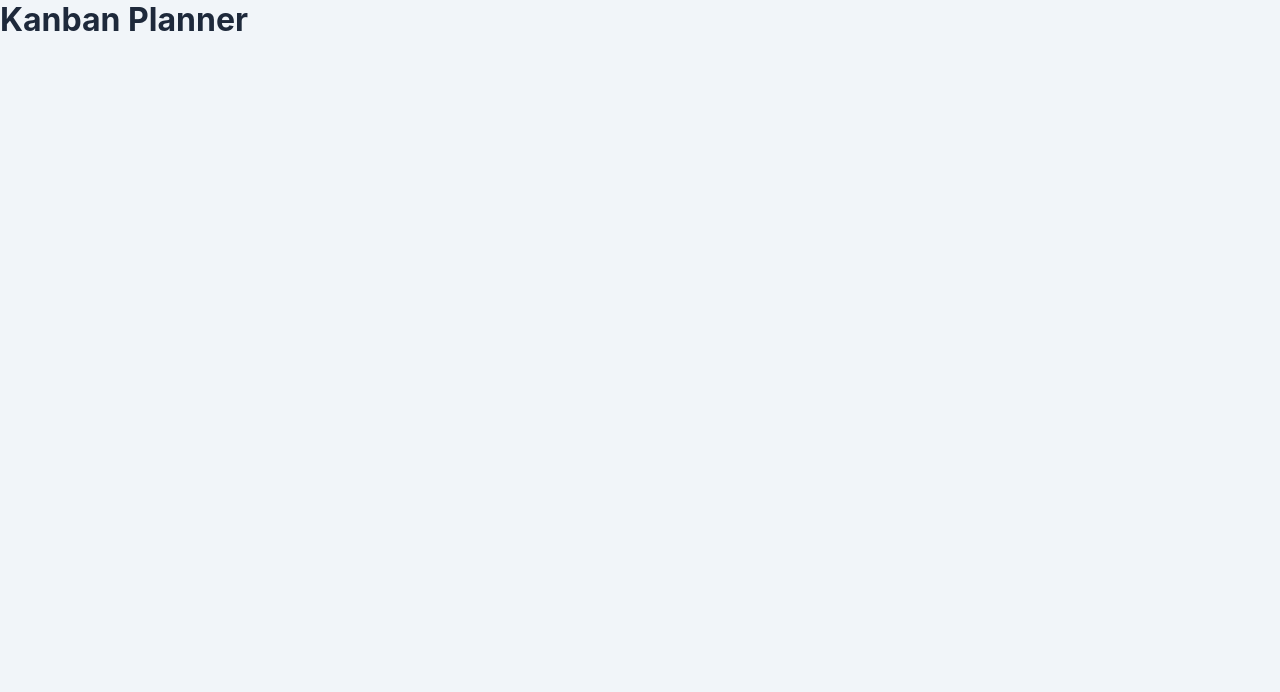
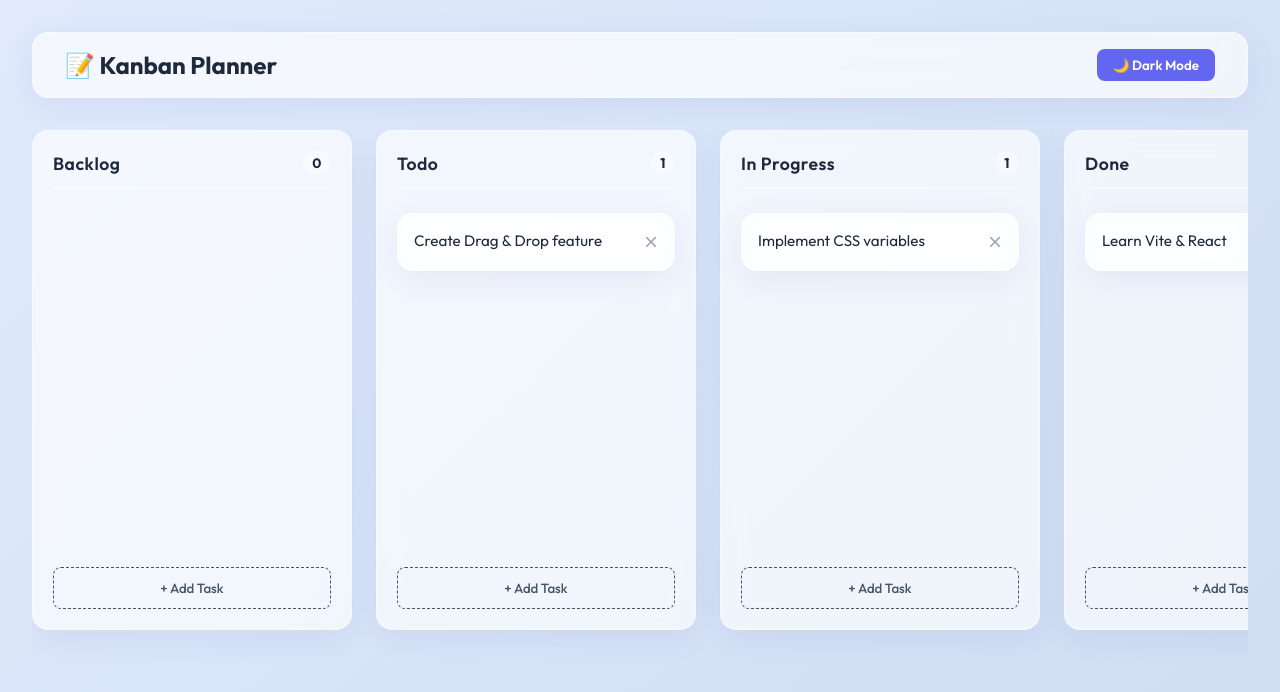
Before and after one commit to TalhaNALBANT/kanban-planner, a React (Vite) app: page / in a window 1280 px wide. Shown: the top 692 px of the page. Built offline with nearby package versions, Linux system fonts and the light colour scheme.

Commit message:
feat: implement kanban board with drag and drop

```diff
--- a/src/App.jsx
+++ b/src/App.jsx
@@ -1,7 +1,44 @@
+import { useState, useEffect } from 'react'
+import Board from './components/Board'
+import './index.css'
+
 function App() {
+  const [isDark, setIsDark] = useState(false);
+
+  useEffect(() => {
+    if (isDark) {
+      document.documentElement.setAttribute('data-theme', 'dark');
+    } else {
+      document.documentElement.setAttribute('data-theme', 'light');
+    }
+  }, [isDark]);
+
   return (
     <div className="app">
-      <h1>Kanban Planner</h1>
+      <header className="glass-panel" style={{ padding: '1rem 2rem', display: 'flex', justifyContent: 'space-between', alignItems: 'center', marginBottom: '2rem' }}>
+        <h2>📝 Kanban Planner</h2>
+
+        <button
+          onClick={() => setIsDark(!isDark)}
+          style={{
+            padding: '0.5rem 1rem',
+            borderRadius: '8px',
+            border: 'none',
+            background: 'var(--accent-color)',
+            color: 'white',
+            cursor: 'pointer',
+            fontWeight: '600',
+            fontFamily: 'inherit',
+            transition: 'background 0.3s'
+          }}
+        >
+          {isDark ? '☀️ Light Mode' : '🌙 Dark Mode'}
+        </button>
+      </header>
+
+      <main style={{ flex: 1, display: 'flex' }}>
+        <Board />
+      </main>
     </div>
   )
 }
--- /dev/null
+++ b/src/components/Board.jsx
@@ -0,0 +1,82 @@
+import { useState, useEffect } from 'react';
+import Column from './Column';
+
+const COLUMNS = ["Backlog", "Todo", "In Progress", "Done"];
+
+export default function Board() {
+    const [tasks, setTasks] = useState(() => {
+        const saved = localStorage.getItem('kanban-tasks');
+        if (saved) {
+            try {
+                return JSON.parse(saved);
+            } catch (e) {
+                return [];
+            }
+        }
+        return [
+            { id: '1', title: 'Learn Vite & React', status: 'Done' },
+            { id: '2', title: 'Implement CSS variables', status: 'In Progress' },
+            { id: '3', title: 'Create Drag & Drop feature', status: 'Todo' }
+        ];
+    });
+
+    useEffect(() => {
+        localStorage.setItem('kanban-tasks', JSON.stringify(tasks));
+    }, [tasks]);
+
+    const handleDragStart = (e, taskId) => {
+        e.dataTransfer.setData("taskId", taskId);
+    };
+
+    const handleDragOver = (e) => {
+        e.preventDefault();
+    };
+
+    const handleDrop = (e, status) => {
+        e.preventDefault();
+        const taskId = e.dataTransfer.getData("taskId");
+
+        setTasks(prevTasks => prevTasks.map(task => {
+            if (task.id === taskId) {
+                return { ...task, status: status };
+            }
+            return task;
+        }));
+    };
+
+    const addTask = (status) => {
+        const title = window.prompt("Enter task details:");
+        if (!title || title.trim() === '') return;
+
+        const newTask = {
+            id: crypto.randomUUID(),
+            title: title.trim(),
+            status
+        };
+
+        setTasks([...tasks, newTask]);
+    };
+
+    const deleteTask = (taskId) => {
+        if (window.confirm("Are you sure you want to delete this task?")) {
+            setTasks(tasks.filter(t => t.id !== taskId));
+        }
+    };
+
+    return (
+        <div className="board">
+            {COLUMNS.map(col => (
+                <Column
+                    key={col}
+                    title={col}
+                    tasks={tasks.filter(t => t.status === col)}
+                    onDragStart={handleDragStart}
+                    onDragOver={handleDragOver}
+                    onDrop={handleDrop}
+                    onAddTask={() => addTask(col)}
+                    onDeleteTask={deleteTask}
+                />
+            ))}
+        </div>
+    );
+}
--- /dev/null
+++ b/src/components/Column.jsx
@@ -0,0 +1,31 @@
+import TaskCard from './TaskCard';
+
+export default function Column({ title, tasks, onDragStart, onDragOver, onDrop, onAddTask, onDeleteTask }) {
+    return (
+        <div
+            className="column glass-panel"
+            onDragOver={onDragOver}
+            onDrop={(e) => onDrop(e, title)}
+        >
+            <div className="column-header">
+                <h3>{title}</h3>
+                <span className="task-count">{tasks.length}</span>
+            </div>
+
+            <div className="task-list">
+                {tasks.map(task => (
+                    <TaskCard
+                        key={task.id}
+                        task={task}
+                        onDragStart={onDragStart}
+                        onDelete={onDeleteTask}
+                    />
+                ))}
+            </div>
+
+            <button className="add-task-btn" onClick={onAddTask}>
+                + Add Task
+            </button>
+        </div>
+    );
+}
--- /dev/null
+++ b/src/components/TaskCard.jsx
@@ -0,0 +1,18 @@
+export default function TaskCard({ task, onDragStart, onDelete }) {
+    return (
+        <div
+            className="task-card glass-panel"
+            draggable
+            onDragStart={(e) => onDragStart(e, task.id)}
+        >
+            <p>{task.title}</p>
+            <button
+                className="delete-btn"
+                onClick={() => onDelete(task.id)}
+                aria-label="Delete task"
+            >
+                ×
+            </button>
+        </div>
+    );
+}
--- a/src/index.css
+++ b/src/index.css
@@ -1,7 +1,43 @@
+@import url('https://fonts.googleapis.com/css2?family=Outfit:wght@300;400;500;600;700&display=swap');
+
 :root {
-  --font-family: 'Inter', system-ui, Avenir, Helvetica, Arial, sans-serif;
-  --bg-color: #f1f5f9;
-  --text-color: #1e293b;
+  --font-family: 'Outfit', system-ui, -apple-system, sans-serif;
+
+  --bg-gradient: linear-gradient(135deg, #e0eafc 0%, #cfdef3 100%);
+  --surface-primary: rgba(255, 255, 255, 0.65);
+  --surface-secondary: rgba(255, 255, 255, 0.4);
+
+  --text-primary: #1e293b;
+  --text-secondary: #475569;
+
+  --accent-color: #6366f1;
+  /* Indigo */
+  --accent-hover: #4f46e5;
+  --column-header-bg: rgba(255, 255, 255, 0.8);
+
+  --glass-border: 1px solid rgba(255, 255, 255, 0.5);
+  --glass-shadow: 0 8px 32px 0 rgba(31, 38, 135, 0.07);
+  --card-shadow: 0 4px 16px 0 rgba(31, 38, 135, 0.05);
+
+  --transition-normal: 0.3s ease;
+}
+
+:root[data-theme='dark'] {
+  --bg-gradient: linear-gradient(135deg, #0f172a 0%, #1e1b4b 100%);
+  --surface-primary: rgba(30, 41, 59, 0.65);
+  --surface-secondary: rgba(15, 23, 42, 0.4);
+
+  --text-primary: #f8fafc;
+  --text-secondary: #cbd5e1;
+
+  --accent-color: #a855f7;
+  /* Purple/Neon */
+  --accent-hover: #9333ea;
+  --column-header-bg: rgba(30, 41, 59, 0.8);
+
+  --glass-border: 1px solid rgba(255, 255, 255, 0.05);
+  --glass-shadow: 0 8px 32px 0 rgba(0, 0, 0, 0.4);
+  --card-shadow: 0 4px 16px 0 rgba(0, 0, 0, 0.3);
 }
 
 * {
@@ -12,7 +48,141 @@
 
 body {
   font-family: var(--font-family);
-  background-color: var(--bg-color);
-  color: var(--text-color);
+  background: var(--bg-gradient);
+  background-attachment: fixed;
+  color: var(--text-primary);
   min-height: 100vh;
+  transition: background var(--transition-normal), color var(--transition-normal);
+  -webkit-font-smoothing: antialiased;
+  -moz-osx-font-smoothing: grayscale;
 }
+
+.app {
+  display: flex;
+  flex-direction: column;
+  min-height: 100vh;
+  padding: 2rem;
+  max-width: 1600px;
+  margin: 0 auto;
+}
+
+.glass-panel {
+  background: var(--surface-primary);
+  backdrop-filter: blur(12px);
+  -webkit-backdrop-filter: blur(12px);
+  border: var(--glass-border);
+  border-radius: 16px;
+  box-shadow: var(--glass-shadow);
+  transition: background var(--transition-normal), border var(--transition-normal), box-shadow var(--transition-normal);
+}
+
+
+/* Kanban Styles */
+
+.board {
+  display: flex;
+  gap: 1.5rem;
+  overflow-x: auto;
+  padding-bottom: 1rem;
+  align-items: flex-start;
+  width: 100%;
+}
+
+.column {
+  flex: 0 0 320px;
+  min-height: 500px;
+  display: flex;
+  flex-direction: column;
+  padding: 1.25rem;
+}
+
+.column-header {
+  display: flex;
+  justify-content: space-between;
+  align-items: center;
+  margin-bottom: 1.5rem;
+  padding-bottom: 0.75rem;
+  border-bottom: 2px solid var(--surface-secondary);
+}
+
+.column-header h3 {
+  font-size: 1.1rem;
+  font-weight: 600;
+  letter-spacing: 0.5px;
+}
+
+.task-count {
+  background: var(--surface-secondary);
+  padding: 0.2rem 0.6rem;
+  border-radius: 12px;
+  font-size: 0.85rem;
+  font-weight: 700;
+}
+
+.task-list {
+  flex: 1;
+  display: flex;
+  flex-direction: column;
+  gap: 1rem;
+  margin-bottom: 1rem;
+}
+
+.task-card {
+  padding: 1rem;
+  display: flex;
+  justify-content: space-between;
+  align-items: flex-start;
+  cursor: grab;
+  background: var(--surface-primary);
+}
+
+.task-card:active {
+  cursor: grabbing;
+  opacity: 0.8;
+  transform: scale(0.98);
+}
+
+.task-card p {
+  word-break: break-word;
+  font-size: 0.95rem;
+  line-height: 1.4;
+  flex: 1;
+}
+
+.delete-btn {
+  background: transparent;
+  border: none;
+  font-size: 1.5rem;
+  line-height: 1;
+  color: var(--text-secondary);
+  cursor: pointer;
+  padding: 0 0 0 0.5rem;
+  opacity: 0.5;
+  transition: var(--transition-normal);
+}
+
+.task-card:hover .delete-btn {
+  opacity: 1;
+}
+
+.delete-btn:hover {
+  color: #ef4444;
+}
+
+.add-task-btn {
+  background: transparent;
+  border: 1px dashed var(--text-secondary);
+  color: var(--text-secondary);
+  padding: 0.75rem;
+  border-radius: 8px;
+  cursor: pointer;
+  font-family: var(--font-family);
+  font-weight: 500;
+  transition: var(--transition-normal);
+}
+
+.add-task-btn:hover {
+  background: var(--surface-secondary);
+  color: var(--text-primary);
+  border-color: var(--text-primary);
+}
```
